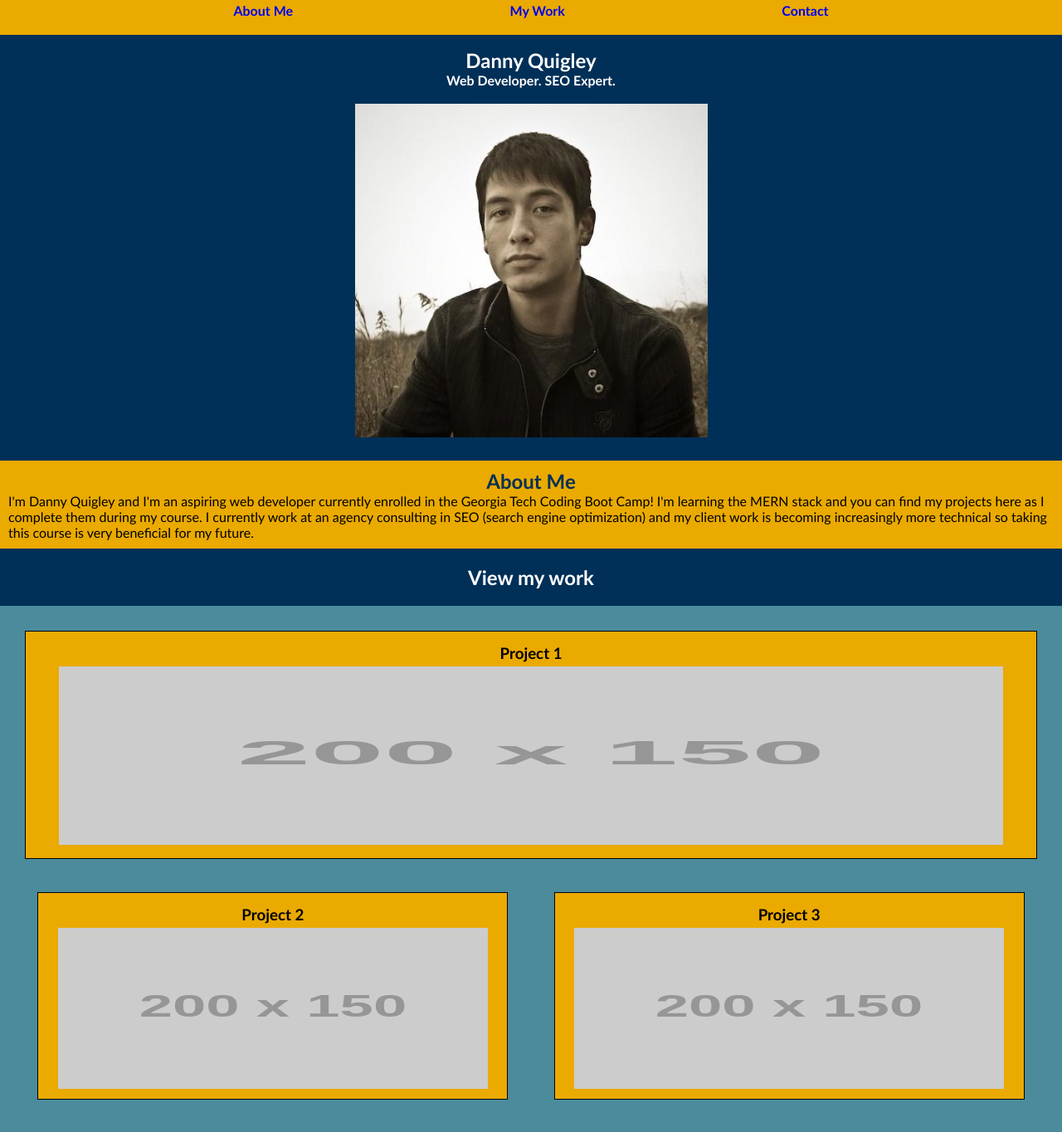
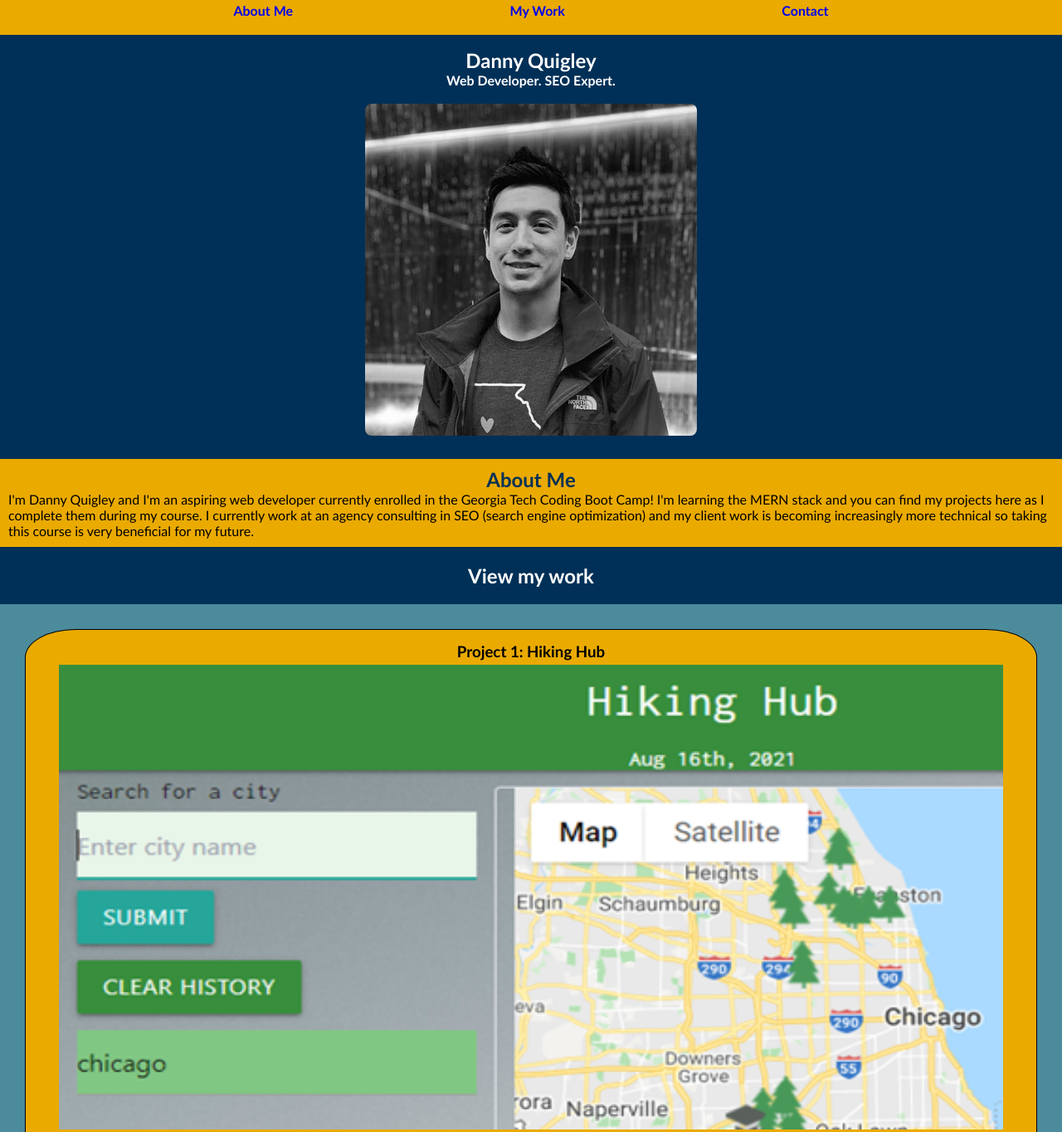
Before and after one commit to d4nnyq88/portfolio, a plain HTML site: page index.html in a window 1280 px wide. Shown: the part 17-1381 px from the top of the page at 83% size. Drawn offline with Linux system fonts and the light colour scheme; placeholder pictures from the web are drawn by us.

Commit message:
added images and made html and css adjustments

```diff
--- a/assets/css/style.css
+++ b/assets/css/style.css
@@ -43,6 +43,10 @@ nav ul {
 
 }
 
+#profile-pic {
+    border-radius: 2%;
+}
+
 #about h2 {
     text-align: center;
     color: rgb(0, 48, 87);
@@ -79,13 +83,15 @@ h3 {
     position: relative;
     align-items: center;
     margin: 20px;
-    height: 275px;
+    /* height: 275px; */
     text-align: center;
     border-style: solid;
     border-width: 1px;
     background-color: rgb(234, 170, 0);
     padding: 10px;
     z-index: 0;
+    border-radius: 5%;
+
 }
 
 .first img {
@@ -98,7 +104,7 @@ h3 {
     flex-direction: row;
     align-items: center;
     margin: 20px;
-    height: 250px;
+    /* height: 250px; */
     text-align: center;
     border-style: solid;
     border-width: 1px;
@@ -106,6 +112,7 @@ h3 {
     padding: 10px;
     flex: 50%;
     max-width:85%;
+    border-radius: 5%;
 }
 
 .card img {
--- a/index.html
+++ b/index.html
@@ -32,7 +32,7 @@
         <h1>Danny Quigley</h1>
         <h4>Web Developer. SEO Expert.</h4>
         <br>
-        <img src="/assets/images/Danny Quigley.jpg" alt="headshot of Danny Quigley">
+        <img id="profile-pic" src="./assets/images/DQ-Head-Profile-B&W-400.jpg" alt="headshot of Danny Quigley">
     </section>
 
         <section id="about">
@@ -49,24 +49,24 @@
             <h2>View my work</h2>
             <div id="work">
                 <section class="first">
-                    <h3>Project 1</h3>
-                    <a href="#"><img src="https://via.placeholder.com/200x150"></a>
+                    <h3>Project 1: Hiking Hub</h3>
+                    <a href="https://stevenslade.github.io/Hiking-Hub/" target="_blank"><img src="./assets/images/hiking-hub_adjusted.png" alt="Hiking Hub Screenshot"></a>
                 </section>
                 <section class="card">
-                    <h3>Project 2</h3>
-                    <a href="#"><img src="https://via.placeholder.com/200x150"></a>
+                    <h3>Weather Dashboard</h3>
+                    <a href="https://d4nnyq88.github.io/weather-dashboard/" target="_blank"><img src="./assets/images/weather-dashboard.png" alt="Weather Dashboard Screenshot"></a>
                 </section>
                 <section class="card">
-                    <h3>Project 3</h3>
-                    <a href="#"><img src="https://via.placeholder.com/200x150"></a>
+                    <h3>Work Day Scheduler</h3>
+                    <a href="https://d4nnyq88.github.io/work-day-scheduler/" target="_blank"><img src="./assets/images/work-day-scheduler.png" alt="Work Day Scheduler Screenshot"></a>
                 </section>
                 <section class="card">
                     <h3>Project 4</h3>
-                    <a href="#"><img src="https://via.placeholder.com/200x150"></a>
+                    <a href="#"><img src="https://via.placeholder.com/200x150" alt="Placeholder Image"></a>
                 </section>
                 <section class="card">
                     <h3>Project 5</h3>
-                    <a href="#"><img src="https://via.placeholder.com/200x150"></a>
+                    <a href="#"><img src="https://via.placeholder.com/200x150" alt="Placeholder Image"></a>
                 </section>
             </div>
         </main>
@@ -79,10 +79,13 @@
                         <a href="tel:4044886106">404.488.6106</a>
                     </li>
                     <li>
-                        <a href="https://www.linkedin.com/in/daniel-quigley-6356b55b/">LinkedIn</a>
+                        <a href="https://www.linkedin.com/in/daniel-quigley-6356b55b/" target="_blank">LinkedIn</a>
                     </li>
                     <li>
-                        <a href="mailto:daniel.quigley88@gmail.com?subject = Hello">Email</a>
+                        <a href="https://github.com/d4nnyq88" target="_blank">GitHub</a>
+                    </li>
+                    <li>
+                        <a href="mailto:daniel.quigley88@gmail.com?subject=Hello">Email</a>
                     </li>
                 </ul>
             </section>
```
Also changed, not shown: assets/images/DQ-Head-Profile-B&W-400.jpg (added), assets/images/Danny Quigley.jpg (deleted), assets/images/hiking-hub_adjusted.png (added), assets/images/weather-dashboard.png (added), assets/images/work-day-scheduler.png (added).
